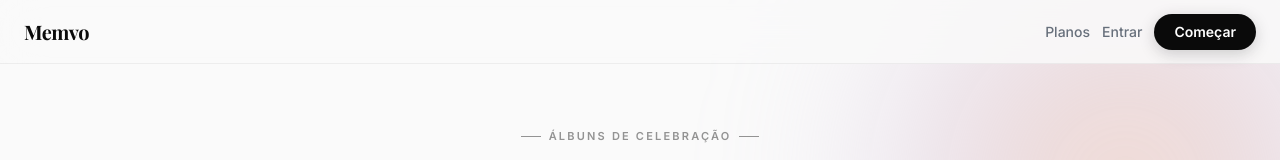
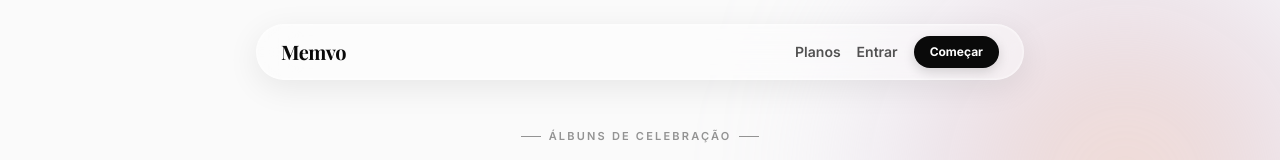
Before and after one commit to EuRydan/Memvo, a Next.js app: page / in a window 1280 px wide. Shown: the top 160 px of the page. Built offline with nearby package versions, Linux system fonts and the light colour scheme.

Commit message:
feat: change navbar to floating glassmorphism design

```diff
--- a/src/app/page.tsx
+++ b/src/app/page.tsx
@@ -7,34 +7,37 @@ export default function LandingPage() {
     <div className="min-h-screen bg-[#fafafa] overflow-clip">
 
       {/* ── Navbar ── */}
-      <nav className="fixed top-0 left-0 right-0 z-50 flex items-center justify-between px-6 h-16"
+      <div className="fixed top-6 left-0 right-0 z-50 flex justify-center px-4 pointer-events-none">
+        <nav className="pointer-events-auto flex items-center justify-between px-6 h-14 rounded-full w-full max-w-3xl"
           style={{
-          background: 'rgba(250,250,250,0.85)',
-          backdropFilter: 'blur(20px)',
-          WebkitBackdropFilter: 'blur(20px)',
-          borderBottom: '1px solid rgba(0,0,0,0.05)',
+            background: 'rgba(255, 255, 255, 0.4)',
+            backdropFilter: 'blur(24px)',
+            WebkitBackdropFilter: 'blur(24px)',
+            border: '1px solid rgba(255, 255, 255, 0.4)',
+            boxShadow: '0 8px 32px rgba(0, 0, 0, 0.08), inset 0 0 0 1px rgba(255, 255, 255, 0.2)',
           }}
         >
           <span style={{ fontFamily: 'var(--font-playfair), Georgia, serif' }}
             className="text-xl font-bold tracking-[-0.02em] text-[#0a0a0a]">
             Memvo
           </span>
-        <div className="flex items-center gap-3">
+          <div className="flex items-center gap-4">
             <Link href="/pricing"
-            className="text-sm font-medium text-[#676f7b] hover:text-[#0a0a0a] transition-colors">
+              className="text-sm font-semibold text-[#0a0a0a]/70 hover:text-[#0a0a0a] transition-colors">
               Planos
             </Link>
             <Link href="/login"
-            className="text-sm font-medium text-[#676f7b] hover:text-[#0a0a0a] transition-colors">
+              className="text-sm font-semibold text-[#0a0a0a]/70 hover:text-[#0a0a0a] transition-colors">
               Entrar
             </Link>
             <Link href="/register"
-            className="bg-[#0a0a0a] text-white text-sm font-semibold px-5 py-2 rounded-full hover:opacity-85 transition-all active:scale-95"
-            style={{ boxShadow: '0 4px 16px rgba(0,0,0,0.18)' }}>
+              className="bg-[#0a0a0a] text-white text-xs font-bold px-4 py-2 rounded-full hover:bg-black/80 transition-all active:scale-95"
+              style={{ boxShadow: '0 4px 12px rgba(0,0,0,0.15)' }}>
               Começar
             </Link>
           </div>
         </nav>
+      </div>
 
       {/* ── HERO ── */}
       <section className="relative min-h-screen flex flex-col items-center justify-start text-center px-6 pt-32 overflow-hidden">
```
Lines whose indentation alone changed are shown as unchanged.
